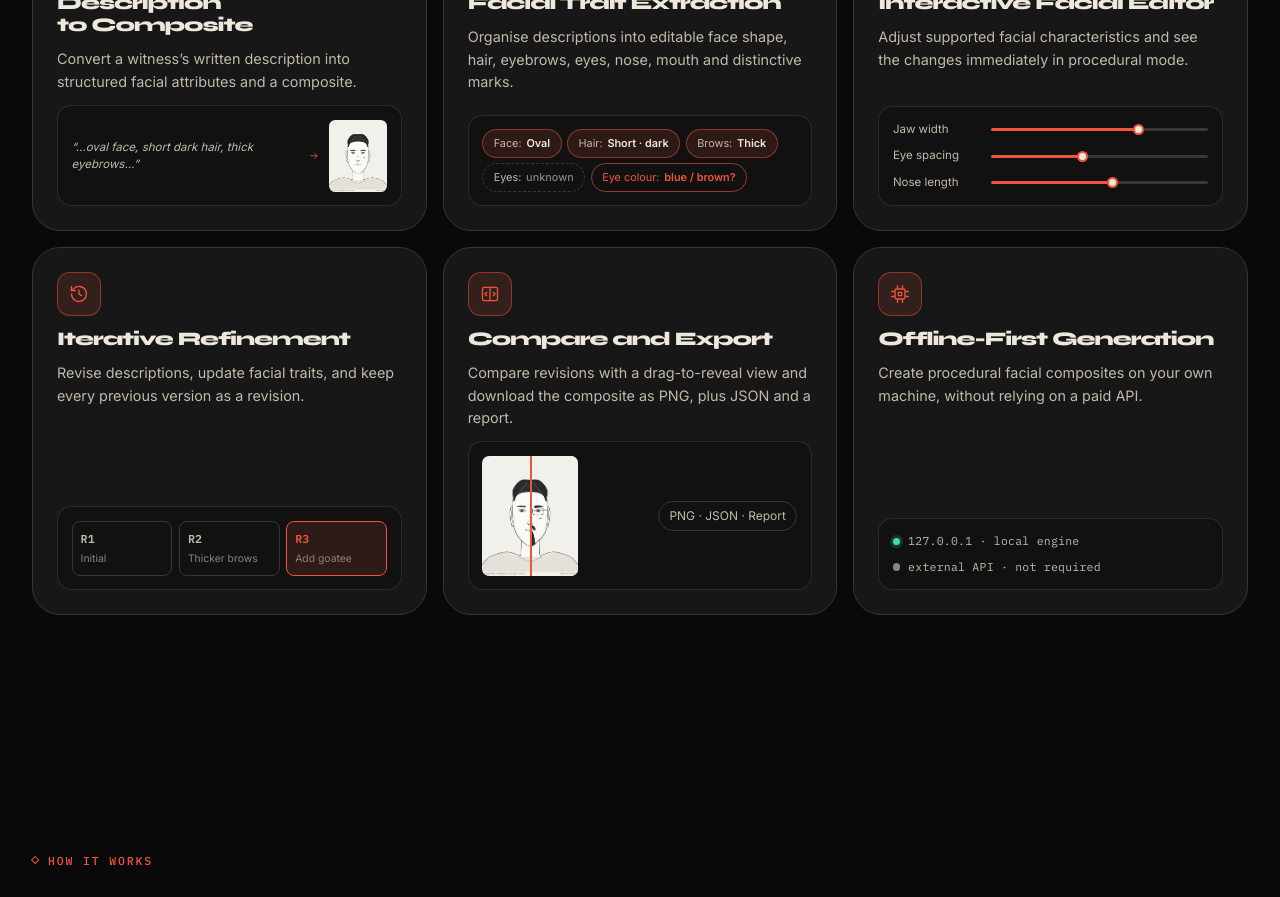
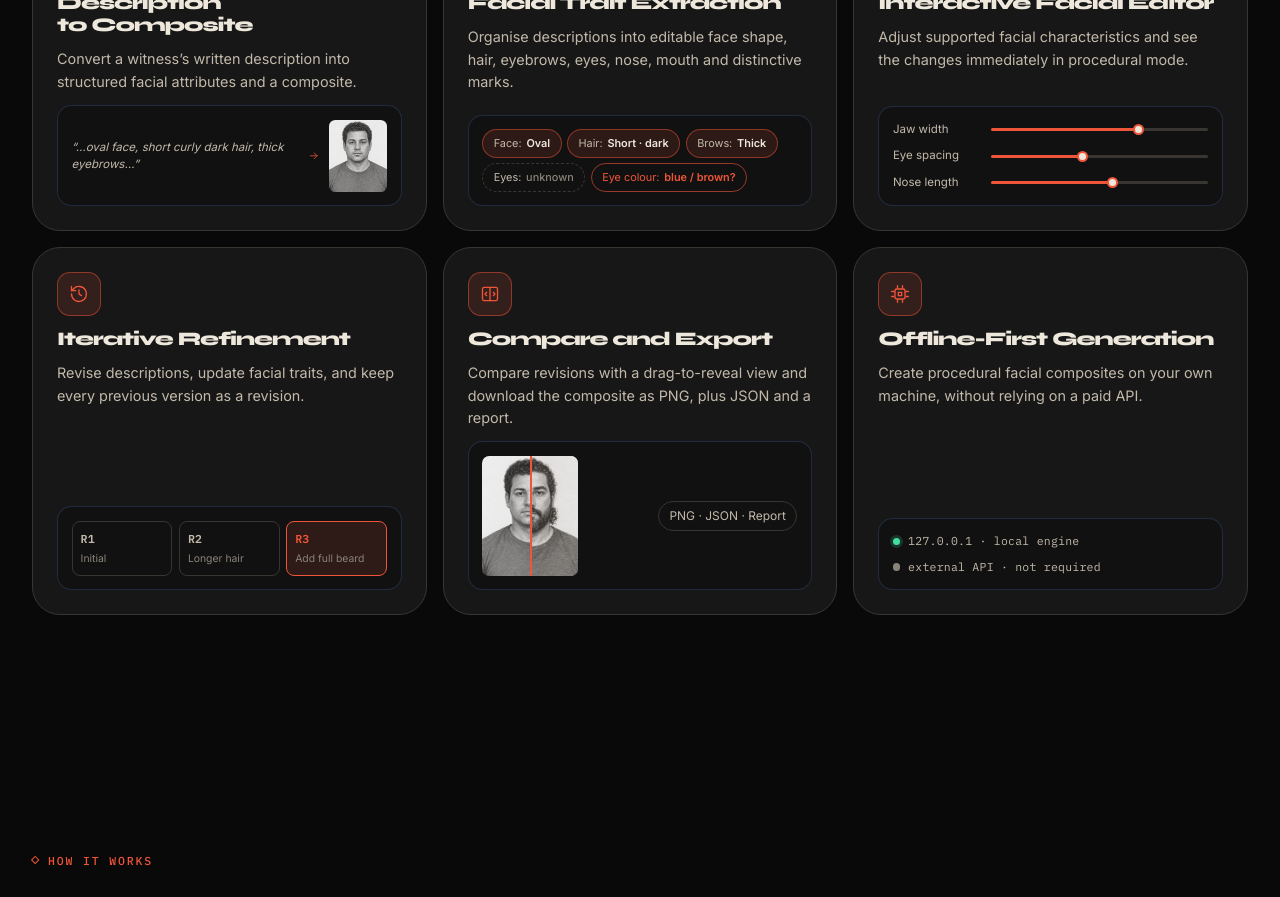
Before and after one commit to shridhar618/AggregateX, a React (Vite) app: page / in a window 1280 px wide. Shown: the part 3640-4537 px from the top of the page. Built offline with nearby package versions, Linux system fonts and the light colour scheme; no server answers.

Commit message:
feat: replace cartoon demo composites with pencil sketches on landing and auth pages
Update demo trait list, revision labels and method tags to match the new
AI-generated images.

```diff
--- a/src/auth/AuthPage.jsx
+++ b/src/auth/AuthPage.jsx
@@ -97,7 +97,7 @@ export default function AuthPage({ mode }) {
         <aside className="lp-auth__side" aria-hidden="true">
           <div className="lp-auth__frame">
             <img src="/landing/demo-r2.webp" alt="" />
-            <span className="lp-tag lp-tag--procedural">Procedural · not AI</span>
+            <span className="lp-tag lp-tag--ai">AI sketch · fictional</span>
           </div>
           <p className="lp-eyebrow">Forensic composite workspace</p>
           <p className="lp-auth__quote">From witness description to forensic sketch.</p>
--- a/src/landing/Hero.jsx
+++ b/src/landing/Hero.jsx
@@ -9,12 +9,12 @@ const R2 = '/landing/demo-r2.webp'
 // Traits of the fictional demo profile (extracted from the description, then refined).
 const DEMO_TRAITS = [
   ['Face shape', 'Oval', 'extracted'],
-  ['Hair', 'Short · dark', 'extracted'],
-  ['Eyebrows', 'Bushy', 'manual'],
-  ['Nose', 'Narrow', 'extracted'],
-  ['Facial hair', 'Goatee', 'manual'],
-  ['Eyewear', 'Rectangular', 'manual'],
-  ['Mark', 'Small scar · L cheek', 'extracted'],
+  ['Hair', 'Curly · dark', 'extracted'],
+  ['Eyebrows', 'Thick', 'extracted'],
+  ['Eyes', 'Dark · deep-set', 'extracted'],
+  ['Nose', 'Straight', 'extracted'],
+  ['Hair length', 'Collar-length', 'manual'],
+  ['Facial hair', 'Full beard', 'manual'],
 ]
 
 /**
@@ -143,7 +143,7 @@ function LiquidComposite({ base, reveal, onModeChange }) {
 
   return (
     <div ref={wrap} className={`lp-liquid ${interactive ? 'is-interactive' : ''}`}>
-      <img className="lp-liquid__base" src={base} alt="Procedural demonstration composite, revision 2, of a fictional profile" width="900" height="1125" fetchPriority="high" />
+      <img className="lp-liquid__base" src={base} alt="Pencil-style demonstration sketch, revision 2, of a fictional profile" width="900" height="1125" fetchPriority="high" />
       <img className={`lp-liquid__alt ${showReveal ? 'is-on' : ''}`} src={reveal} alt="" aria-hidden="true" loading="lazy" />
       {interactive && <canvas ref={canvas} className="lp-liquid__canvas" aria-hidden="true" />}
       {!interactive && (
@@ -248,9 +248,9 @@ export default function Hero() {
               <span className="lp-case__hint lp-mono" aria-hidden="true">Move to reveal R1</span>
             </div>
             <div className="lp-case__meta lp-mono">
-              <span><b>Method</b> procedural v1</span>
+              <span><b>Method</b> AI sketch</span>
               <span><b>Output</b> 900 × 1125 PNG</span>
-              <span className="lp-case__notai">Not AI-generated</span>
+              <span className="lp-case__notai">AI-generated · fictional</span>
             </div>
           </div>
 
--- a/src/landing/Sections.jsx
+++ b/src/landing/Sections.jsx
@@ -67,7 +67,7 @@ function useSpotlight() {
 const MINI = {
   describe: (
     <div className="lp-mini lp-mini--describe" aria-hidden="true">
-      <span className="lp-mini__text">“…oval face, short dark hair, thick eyebrows…”</span>
+      <span className="lp-mini__text">“…oval face, short curly dark hair, thick eyebrows…”</span>
       <Icon name="arrowRight" />
       <img src="/landing/demo-r1.webp" alt="" loading="lazy" />
     </div>
@@ -91,7 +91,7 @@ const MINI = {
   refine: (
     <div className="lp-mini lp-mini--revs" aria-hidden="true">
       {['R1', 'R2', 'R3'].map((r, i) => (
-        <span key={r} className={i === 2 ? 'is-on' : ''}><b className="lp-mono">{r}</b><em>{['Initial', 'Thicker brows', 'Add goatee'][i]}</em></span>
+        <span key={r} className={i === 2 ? 'is-on' : ''}><b className="lp-mono">{r}</b><em>{['Initial', 'Longer hair', 'Add full beard'][i]}</em></span>
       ))}
     </div>
   ),
```
Also changed, not shown: public/landing/demo-r1.webp, public/landing/demo-r2.webp.
